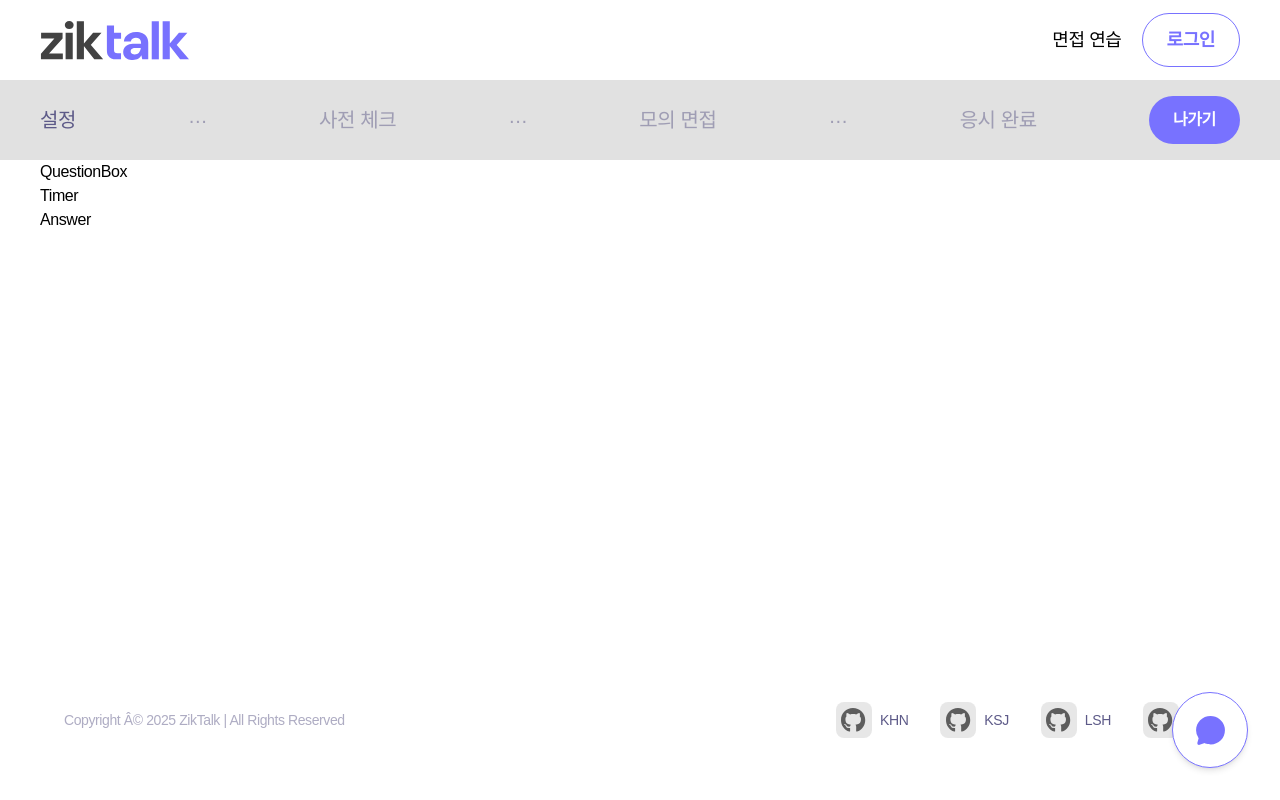
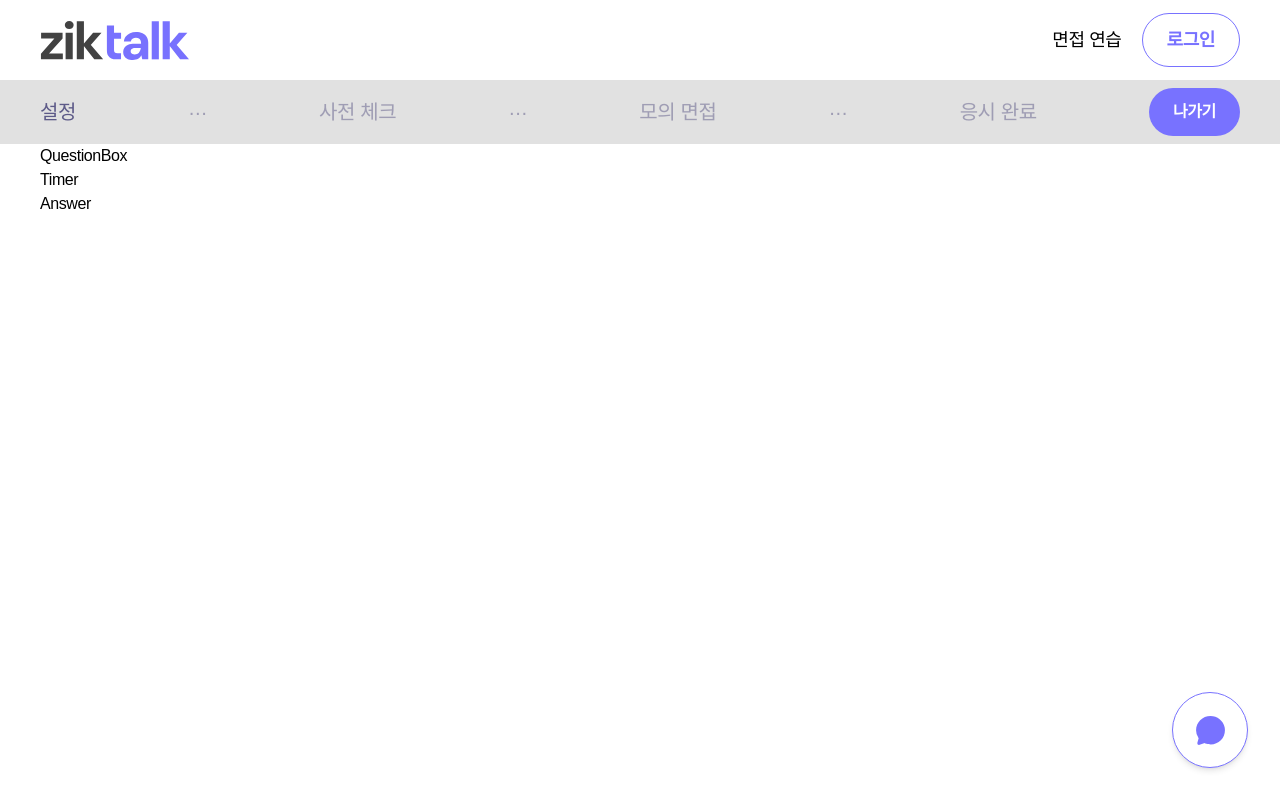
Before and after one commit to ko9612/ZikTalk, a React (Vite) app in the folder client/: page /interview in a window 1280 px wide. Built offline with nearby package versions, Linux system fonts and the light colour scheme.

Commit message:
fix: tab height값 수정, interview page에서 footer 안 보이게 (#35)

```diff
--- a/client/src/components/common/InterviewTab.jsx
+++ b/client/src/components/common/InterviewTab.jsx
@@ -8,7 +8,7 @@ const InterviewTab = ({
   const tabs = ["설정", "사전 체크", "모의 면접", "응시 완료"];
 
   return (
-    <div className="bg-zik-border/50 mx-auto flex h-[clamp(3.8rem,8vw,5rem)] w-full justify-center">
+    <div className="bg-zik-border/50 mx-auto flex h-[4rem] w-full justify-center">
       <ul className="text-zik-text m-0 flex w-full max-w-[1200px] list-none items-center justify-between gap-6 px-6 text-[20px] font-medium xl:px-0">
         {tabs.map((tab, index) => (
           <>
--- a/client/src/components/common/Layout.jsx
+++ b/client/src/components/common/Layout.jsx
@@ -1,11 +1,12 @@
 // 해당 컴포넌트에 헤더 푸터, css임시로 대충 해둔거라 변경해야함
-import { Outlet, Link } from "react-router-dom";
+import { Outlet, useLocation } from "react-router-dom";
 import TopButton from "./TopButton";
 import ChatbotBotton from "./ChatbotBotton";
 import Header from "./Header";
 import Footer from "./Footer";
 
 const Layout = () => {
+  const { pathname } = useLocation();
   return (
     <div className="flex min-h-screen flex-col">
       <Header />
@@ -14,7 +15,7 @@ const Layout = () => {
           <Outlet />
         </div>
       </main>
-      <Footer />
+      {pathname !== "/interview" && <Footer />}
       <TopButton />
       <ChatbotBotton />
     </div>
```
